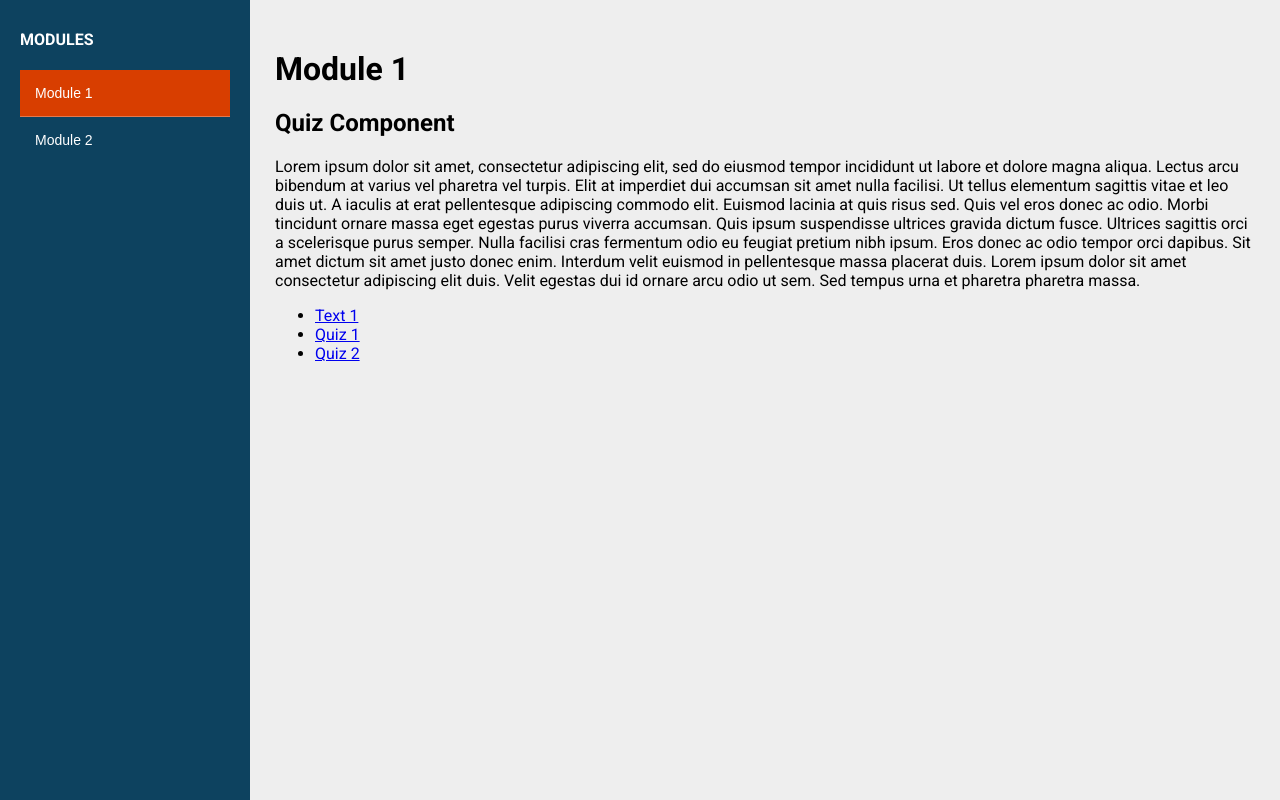
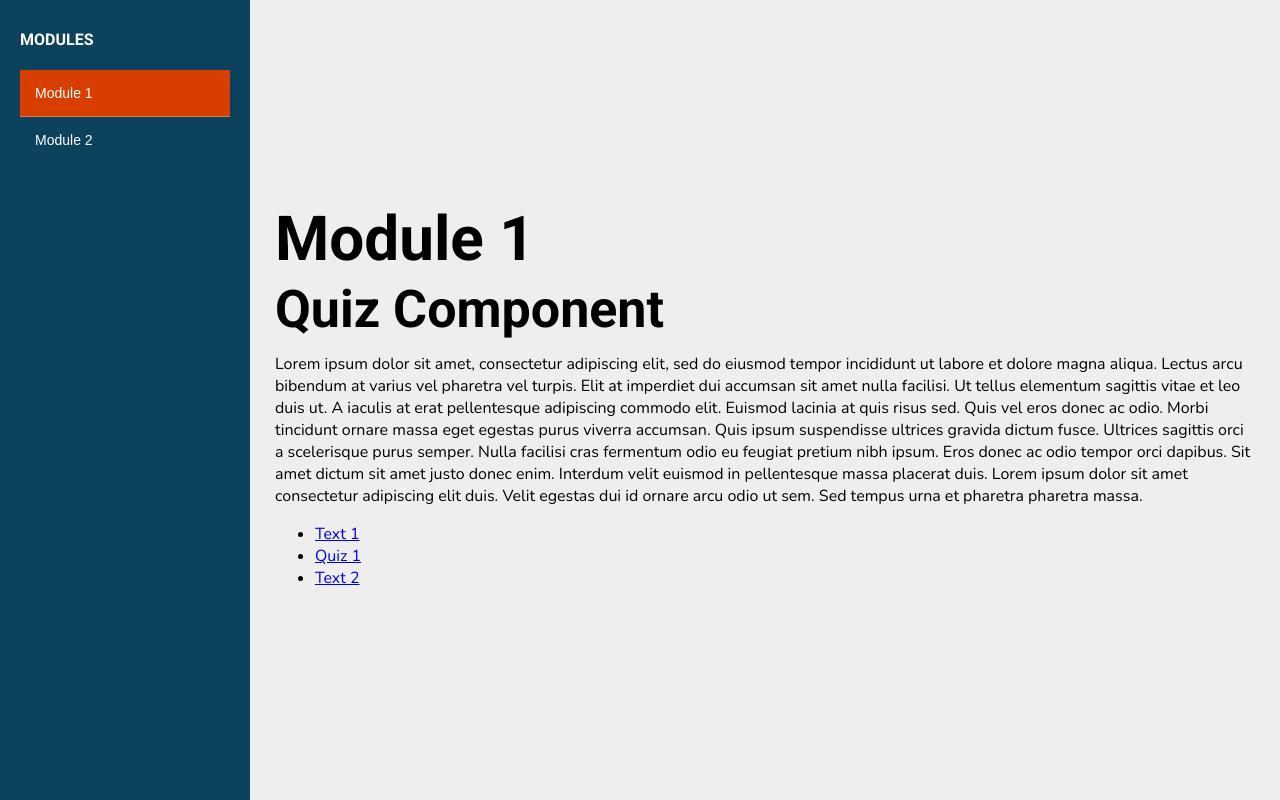
Before and after one commit to bressler1995/CourseBridge, a React (Vite) app: page / in a window 1280 px wide. Built offline with nearby package versions, Linux system fonts and the light colour scheme.

Commit message:
Add page state to quiz component

```diff
--- a/src/App.css
+++ b/src/App.css
@@ -1,7 +1,12 @@
 @import url('https://fonts.googleapis.com/css2?family=Roboto:ital,wght@0,100;0,300;0,400;0,500;0,700;0,900;1,100;1,300;1,400;1,500;1,700;1,900&display=swap');
+@import url('https://fonts.googleapis.com/css2?family=Nunito:ital,wght@0,200..1000;1,200..1000&display=swap');
 
-h1, h2, h3, h4, h5, h6, p, span, a, ul, li, ol, div, label, form, input {
+h1, h2, h3, h4, h5, h6 {
     font-family: "Roboto", sans-serif;
+}
+
+p, span, a, ul, li, ol, div, label, form, input {
+    font-family: "Nunito", sans-serif;
 }
 
 .app {
@@ -62,11 +67,50 @@ h1, h2, h3, h4, h5, h6, p, span, a, ul, li, ol, div, label, form, input {
 }
 
 .slide {
-    display: block;
+    display: flex;
+    flex-flow: column wrap;
+    justify-content: center;
     width: 100%;
-    height: 100vh;
+    height: auto;
+    min-height: 100vh;
     box-sizing: border-box;
     padding: 25px;
     padding-top: 50px;
     padding-bottom: 50px;
 }
+
+.slide .slideContent {
+    display: block;
+    width: 100%;
+    height: auto;
+}
+
+.slide .slideContent h1, .slide .slideContent h2, .slide .slideContent h3, .slide .slideContent h4 {
+    margin-top: 0;
+    margin-bottom: 12px;
+    margin-top: 12px;
+}
+
+.slide .slideContent h1 {
+    font-size: 62px;
+    line-height: 64px;
+    font-weight: 700;
+}
+
+.slide .slideContent h2 {
+    font-size: 52px;
+    line-height: 54px;
+    font-weight: 700;
+}
+
+.slide .slideContent h3 {
+    font-size: 42px;
+    line-height: 44px;
+    font-weight: 700;
+}
+
+.slide .slideContent h4 {
+    font-size: 32px;
+    line-height: 34px;
+    font-weight: 700;
+}
--- a/src/App.jsx
+++ b/src/App.jsx
@@ -1,6 +1,6 @@
 import { useState, Children, createContext } from 'react';
 import './App.css';
-import { Backgrounds } from './Colors';
+import { BackgroundColors } from './Colors';
 import Module1 from './content/Module1.mdx';
 import Module2 from './content/Module2.mdx';
 import Sidebar from './components/UI/Sidebar/Sidebar';
--- a/src/Colors.js
+++ b/src/Colors.js
@@ -1,4 +1,11 @@
-export const Backgrounds = {
+export const BackgroundColors = {
     defaultBg: "#EEE",
     darkBg: "#000"
 }
+
+export const TextColors = {
+    title: '#222',
+    paragraph: '#777',
+    titleWhite: '#FFF',
+    paragraphWhite: 'rgba(255, 255, 255, 0.6)'
+}
--- a/src/components/Quiz/Choice.jsx
+++ b/src/components/Quiz/Choice.jsx
@@ -1,6 +1,7 @@
 import { Children, useContext } from 'react';
 import { UserContext } from './Quiz';
 import { QuestionContext } from './Question';
+import { BackgroundColors, TextColors } from '../../Colors';
 
 function Choice({title='This is a Choice', index = 0 }) {
 
@@ -17,7 +18,7 @@ function Choice({title='This is a Choice', index = 0 }) {
   }
 
   return (
-    <div className={'choice_' + index}>
+    <div style={{ color: TextColors.paragraphWhite }} className={'choice_' + index}>
         <input type='radio' id={'radio_' + index} value={index} data-qid={questionindex} checked={radioState == index} onChange={checkAnswer}/>
         {title}
     </div>
--- a/src/components/Quiz/Question.jsx
+++ b/src/components/Quiz/Question.jsx
@@ -1,6 +1,7 @@
 import { Children, useContext, createContext } from 'react';
 import Choice from './Choice';
 import { UserContext } from './Quiz';
+import { BackgroundColors, TextColors } from '../../Colors';
 
 export const QuestionContext = createContext();
 
@@ -11,10 +12,11 @@ function Question({children, index = 0, title = 'This is a Question', answerInde
   //console.log(index);
   let radioState = user.questionStates[index].radio;
   let correctState = user.questionStates[index].correct;
+  let pageState = user.pageState;
 
   return (
-    <div className={'question question_' + index}>
-        <h3>{title}</h3>
+    <div style={{ display: pageState != index ? 'none' : 'initial' }} className={'question question_' + index}>
+        <h4 style={{color: TextColors.titleWhite }}>{title}</h4>
 
         <form className="choiceContainer">
           <QuestionContext.Provider value={{ index, radioState }}>
--- a/src/components/Quiz/Quiz.css
+++ b/src/components/Quiz/Quiz.css
@@ -1,15 +1,21 @@
-.quizContainer p.pass {
-    color: #34eb34;
+.quizContainer .slideContent h2 {
+    text-align: center;
 }
 
-.quizContainer p.nopass {
-    color: red;
+.quizContainer .slideContent p {
+    text-align: center;
 }
 
-.quizContainer .question p.correct {
-    color: #34eb34;
+.quizQuestions .question {
+    text-align: center;
 }
 
-.quizContainer .question p.incorrect {
-    color: red;
+.quizButtons {
+    display: block;
+    width: 100%;
+    text-align: center;
 }
+
+.quizButtons button {
+    margin-right: 7px;
+}
--- a/src/components/Quiz/Quiz.jsx
+++ b/src/components/Quiz/Quiz.jsx
@@ -1,7 +1,7 @@
 import PropTypes from 'prop-types';
 import { useState, Children, createContext } from 'react';
 import './Quiz.css';
-import { Backgrounds } from '../../Colors';
+import { BackgroundColors, TextColors } from '../../Colors';
 
 export const UserContext = createContext();
 
@@ -29,6 +29,8 @@ function Quiz({children, id, title='This is a Quiz'}) {
 
   const [questionStates, setQuestionStates] = useState(initialState);
   const [gradeState, setGrade] = useState({grade: 'Not yet graded...', pass: ''});
+  const [pageState, setPage] = useState(0);
+
   // const [isCorrect, setIsCorrect] = useState(answerIndex == 0 ? 'correct' : 'incorrect');
 
   const checkAnswer = (e) => {
@@ -59,6 +61,18 @@ function Quiz({children, id, title='This is a Quiz'}) {
     setQuestionStates(newVals);
   };
 
+  const nextPage = (e) => {
+    if(pageState < children.length) {
+      setPage(pageState + 1);
+    }
+  };
+
+  const prevPage = (e) => {
+    if(pageState > 0) {
+      setPage(pageState - 1);
+    }
+  };
+
   const checkGrade = () => {
     let correctCount = 0;
     let result = '';
@@ -80,14 +94,22 @@ function Quiz({children, id, title='This is a Quiz'}) {
     setGrade(result);
   }
 
-  return (<div style={{backgroundColor: Backgrounds.darkBg }} id={id} className='quizContainer slide'>
-    <h2>{title}</h2>
-    <p className={gradeState.pass}>Grade: {gradeState.grade} {gradeState.pass == 'pass' ? ', You Passed!' : '' }</p>
-    <UserContext.Provider value={{ questionStates, setQuestionStates, checkAnswer }}>
-    {children}
-    </UserContext.Provider>
-    <br></br>
-    <button className='os101Button' onClick={checkGrade}>Grade Quiz</button>
+  return (<div style={{backgroundColor: BackgroundColors.darkBg }} id={id} className='quizContainer slide'>
+    <div className='slideContent'>
+      <h2 style={{color: TextColors.titleWhite }}>{title}</h2>
+      <p style={{ color: gradeState.pass == 'pass' ? 'rgb(0, 255, 0)' : gradeState.pass == 'nopass' ? 'red' : TextColors.paragraphWhite }}>Grade: {gradeState.grade} {gradeState.pass == 'pass' ? ', You Passed!' : '' }</p>
+      <div className='quizQuestions'>
+        <UserContext.Provider value={{ questionStates, setQuestionStates, checkAnswer, pageState }}>
+        {children}
+        </UserContext.Provider>
+      </div>
+      <br></br>
+      <div className='quizButtons'>
+        <button style={{ display: pageState != children.length - 1 ? 'none' : 'inline-block'}} className='os101Button' onClick={checkGrade}>Grade Quiz</button>
+        <button style={{ display: pageState < children.length - 1 ? 'inline-block' : 'none' }} className='os101Button' onClick={nextPage}>Next</button>
+        <button style={{ display: pageState > 0 ? 'inline-block' : 'none' }} className='os101Button' onClick={prevPage}>Prev</button>
+      </div>
+    </div>
   </div>)
 }
 
--- a/src/components/Text/Text.jsx
+++ b/src/components/Text/Text.jsx
@@ -1,8 +1,12 @@
-import { Backgrounds } from '../../Colors';
+import { BackgroundColors } from '../../Colors';
 
 function Text({children, id}) {
   return (
-    <div style={{backgroundColor: Backgrounds.defaultBg }} id={id} className='textContainer slide'>{children}</div>
+    <div style={{backgroundColor: BackgroundColors.defaultBg }} id={id} className='textContainer slide'>
+      <div className='slideContent'>
+      {children}
+      </div>
+    </div>
   )
 }
 
--- a/src/content/Module1.mdx
+++ b/src/content/Module1.mdx
@@ -14,7 +14,8 @@ Lorem ipsum dolor sit amet, consectetur adipiscing elit, sed do eiusmod tempor i
 
 - [Text 1](#Text-1)
 - [Quiz 1](#Quiz-1)
-- [Quiz 2](#Text-2)
+- [Text 2](#Text-2)
+
 </Text>
 
 <Quiz id='Quiz-1' title='Quiz 1'>
```
